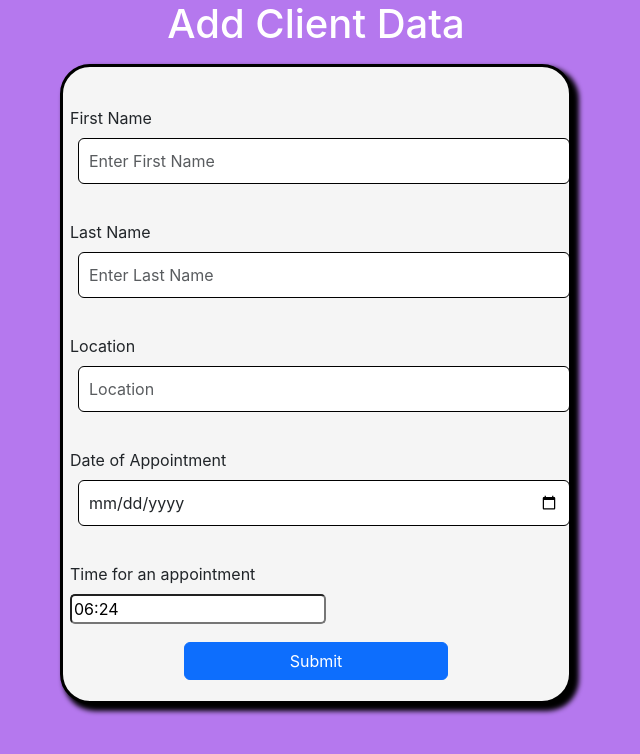
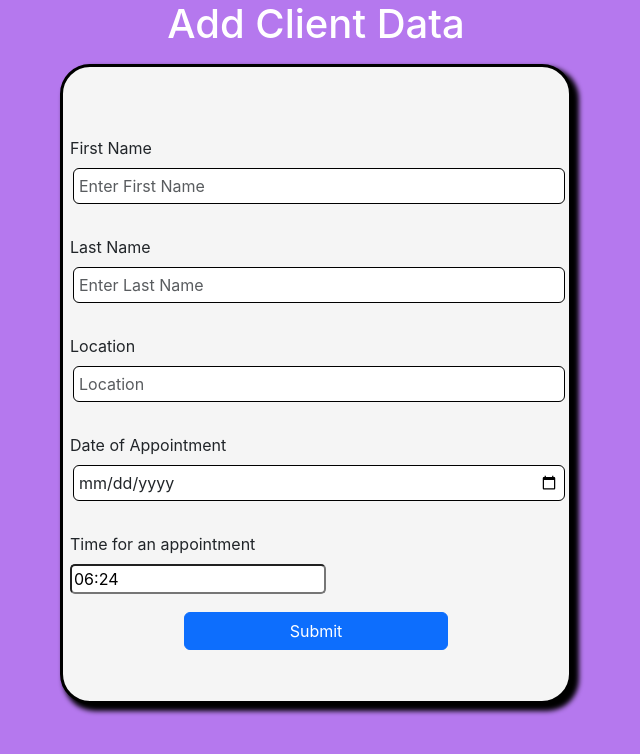
Before and after one commit to Sakshi-hub21/Power-Up-Fitness, a React (Create React App) app: page /add in a window 1280 px wide. Shown: the top 754 px of the page, without its empty margins (324-964 px from the left). Built offline with nearby package versions, Linux system fonts and the light colour scheme.

Commit message:
Update add.css

```diff
--- a/src/components/add.css
+++ b/src/components/add.css
@@ -28,8 +28,8 @@
 }
 .input-2{
     width: 40vw;
-    margin: 8px;
-    padding:10px;
+    margin: 3px;
+    padding:5px;
     border: 1px solid black;
 }
 
```
